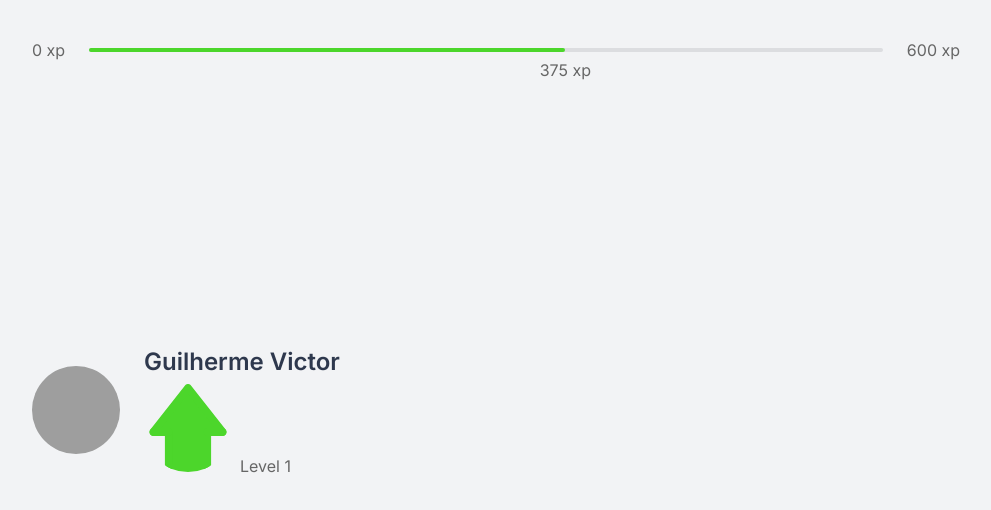
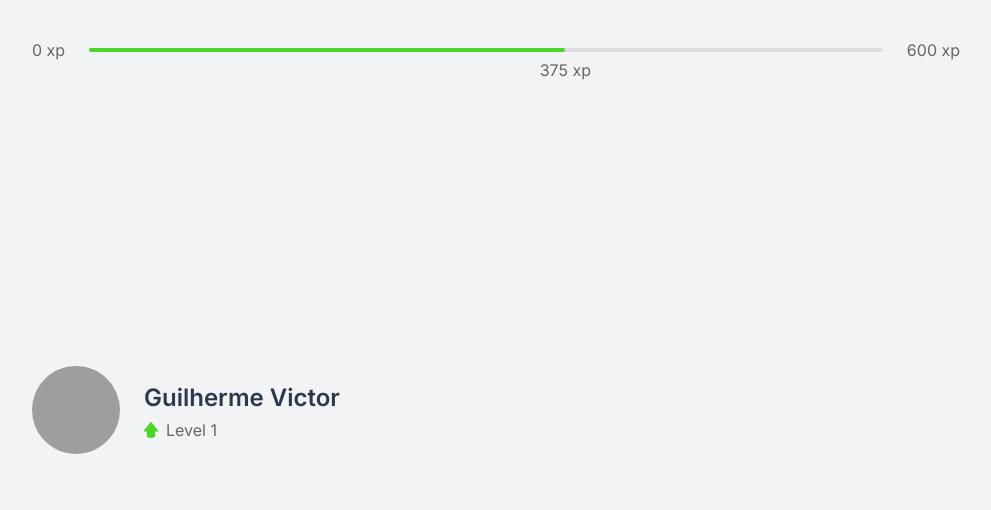
Before and after one commit to guivictorr/moveit, a Next.js app: page / in a window 1280 px wide. Shown: the top 510 px of the page, without its empty margins (144-1135 px from the left). Built offline with nearby package versions, Linux system fonts and the light colour scheme; grey boxes are pictures that could not be loaded.

Commit message:
feat(profile): level icon

```diff
--- a/src/styles/components/Profile.module.scss
+++ b/src/styles/components/Profile.module.scss
@@ -22,9 +22,13 @@
     p {
       font-size: 1rem;
       margin-top: 0.5rem;
+      display: flex;
+      align-items: center;
 
       img {
         margin-right: 0.5rem;
+        width: 14px;
+        height: 16px;
       }
     }
   }
```
